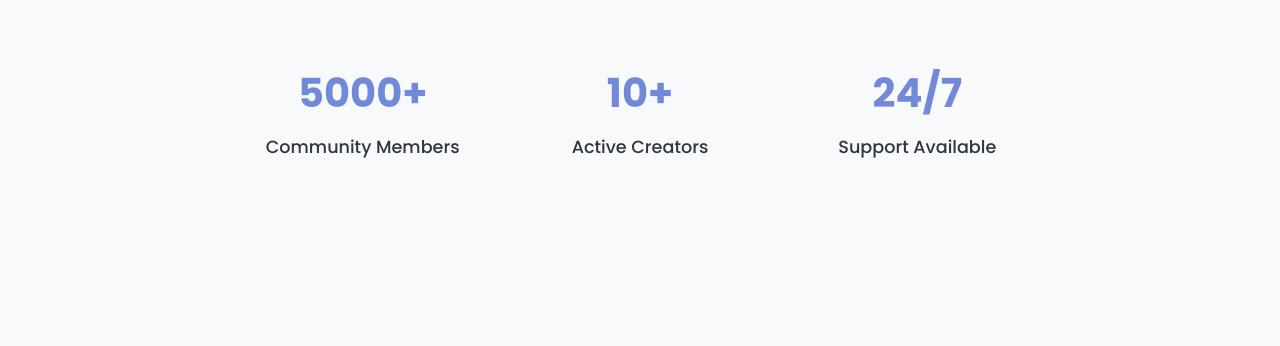
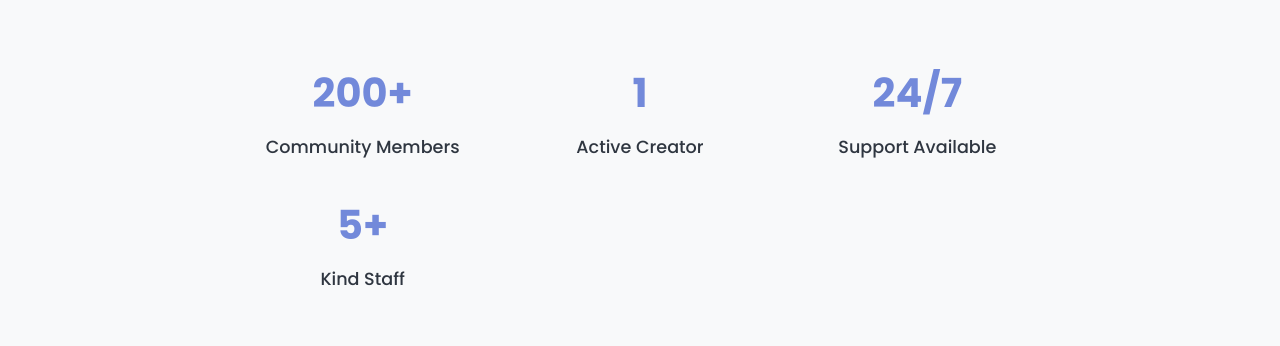
Before and after one commit to MaybeGtag/graffitiweb, a plain HTML site: page about/index.html in a window 1280 px wide. Shown: the part 1688-2034 px from the top of the page. Drawn offline with Linux system fonts and the light colour scheme.

Commit message:
Update index.html
Signed-off-by: Maybe_Gtag <145870507+MaybeGtag@users.noreply.github.com>

```diff
--- a/about/index.html
+++ b/about/index.html
@@ -79,16 +79,20 @@
                     <p>Starting as a small initiative, we've grown into a thriving community of creators who support and inspire each other. Our program has helped numerous content creators improve their skills, grow their audience, and achieve their creative goals.</p>
                     <div class="story-stats">
                         <div class="stat">
-                            <span class="stat-number">5000+</span>
+                            <span class="stat-number">200+</span>
                             <span class="stat-label">Community Members</span>
                         </div>
                         <div class="stat">
-                            <span class="stat-number">10+</span>
-                            <span class="stat-label">Active Creators</span>
+                            <span class="stat-number">1</span>
+                            <span class="stat-label">Active Creator</span>
                         </div>
                         <div class="stat">
                             <span class="stat-number">24/7</span>
                             <span class="stat-label">Support Available</span>
+                        </div>
+                        <div class="stat">
+                            <span class="stat-number">5+</span>
+                            <span class="stat-label">Kind Staff</span>
                         </div>
                     </div>
                 </div>
```
